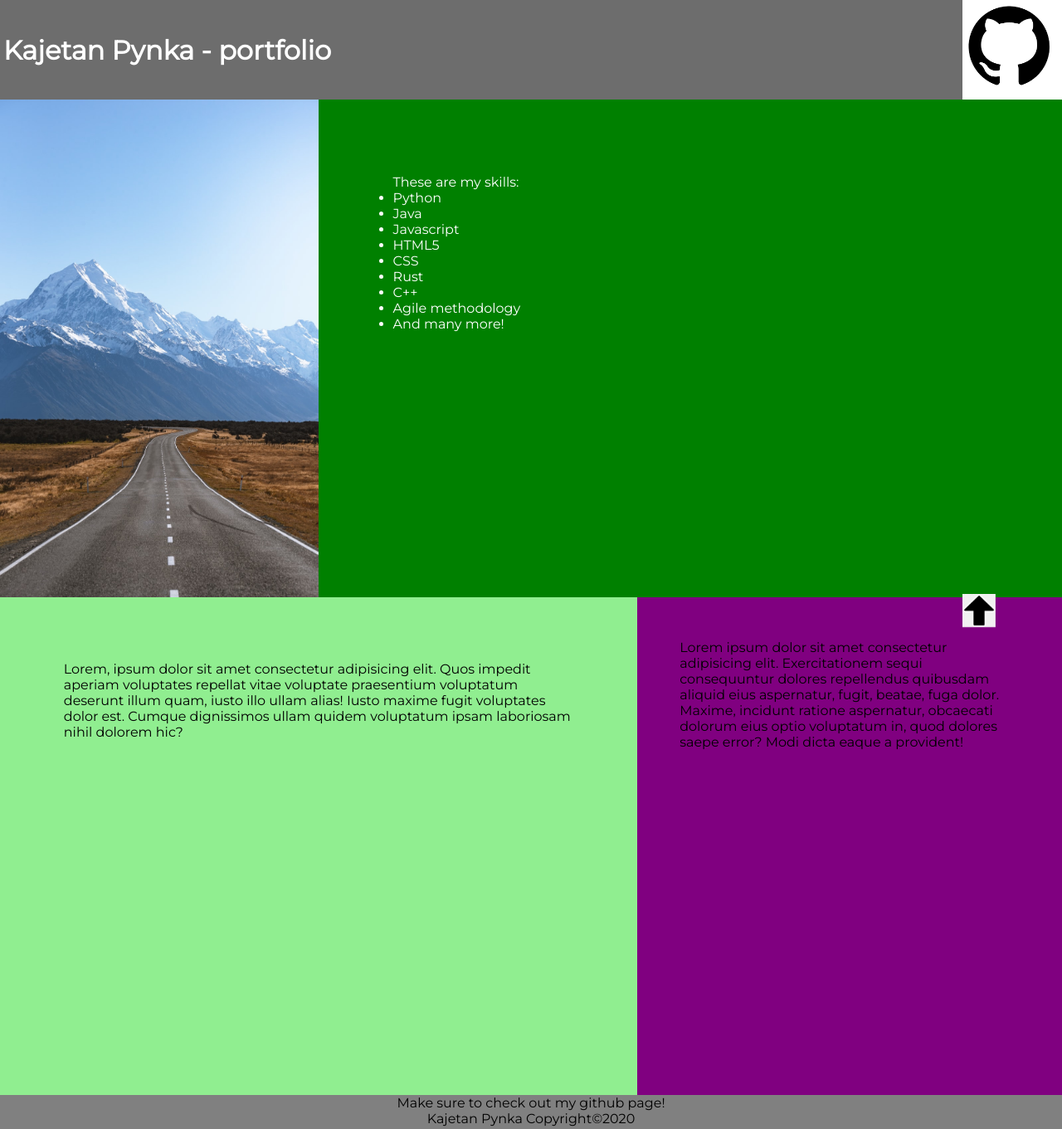
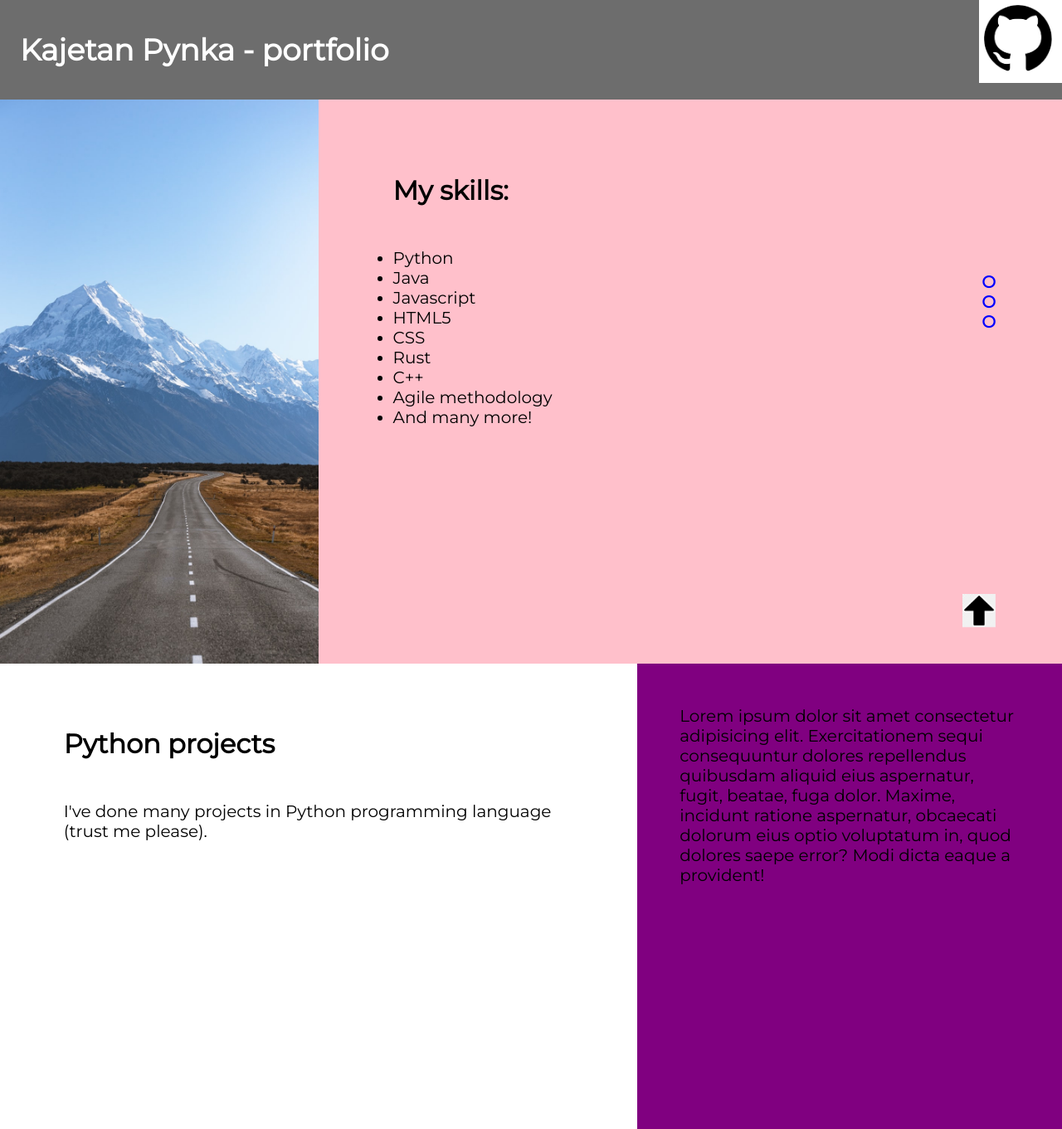
Before and after one commit to KyattPL/Portfolio, a plain HTML site: page index.html in a window 1280 px wide. Shown: the top 1361 px of the page at 83% size. Drawn offline with Linux system fonts and the light colour scheme.

Commit message:
Made side navbar and added additional rows in grid CSS styling

```diff
--- a/index.html
+++ b/index.html
@@ -8,19 +8,19 @@
     <link href="https://fonts.googleapis.com/css2?family=Montserrat&display=swap" rel="stylesheet">
 </head>
 <body>
-    <header>
+    <header id="header">
         <div class="title" id="title">
             <h1>Kajetan Pynka - portfolio</h1>
         </div>
-        <div class="link">
-            <a target="_blank" href="https://www.github.com/KyattPL"><img src="./img/github.png" alt="A github logo"></a>
+        <div>
+            <a target="_blank" href="https://www.github.com/KyattPL"><img src="./img/github.png" alt="A github logo" width="100px"></a>
         </div>
     </header>
     <main>
-        <div class="col1">
+        <div class="colStart">
         </div>
-        <div class="col2">
-            <p>These are my skills:</p>
+        <div class="colEnd">
+            <h2 class="subheading">My skills:</h2>
             <ul>
                 <li>Python</li>
                 <li>Java</li>
@@ -33,18 +33,32 @@
                 <li>And many more!</li>
             </ul>
         </div>
-        <div class="col3">
-            <p>Lorem, ipsum dolor sit amet consectetur adipisicing elit. Quos impedit aperiam voluptates repellat vitae voluptate praesentium voluptatum deserunt illum quam, iusto illo ullam alias! Iusto maxime fugit voluptates dolor est. Cumque dignissimos ullam quidem voluptatum ipsam laboriosam nihil dolorem hic?</p>
+        <div class="colML" id="pythonCol">
+            <h2 class="subheading">Python projects</h2>
+            <p>I've done many projects in Python programming language (trust me please).</p>
         </div>
-        <div class="col4">
+        <div class="colMR">
             <p>Lorem ipsum dolor sit amet consectetur adipisicing elit. Exercitationem sequi consequuntur dolores repellendus quibusdam aliquid eius aspernatur, fugit, beatae, fuga dolor. Maxime, incidunt ratione aspernatur, obcaecati dolorum eius optio voluptatum in, quod dolores saepe error? Modi dicta eaque a provident!</p>
         </div>
+        <div class="colStart" id="rustCol">
+
+        </div>
+        <div class="colEnd">
+            <p>Lorem ipsum dolor sit amet consectetur adipisicing elit. Totam, ratione?</p>
+        </div>
     </main>
+    <div class="floating-navbar">
+        <ul>
+            <li><a href="#header">O</a></li>
+            <li><a href="#pythonCol">O</a></li>
+            <li><a href="#rustCol">O</a></li>
+        </ul>
+    </div>
     <div class="floating-button">
         <a href="#title"><img src="./img/up.png" alt="back up"></a>
     </div>
     <footer>
-        <p>Make sure to check out my github page!</p>
+        <p>Make sure to check out my <a target="_blank" href="https://www.github.com/KyattPL">github</a> page!</p>
         <p>Kajetan Pynka Copyright&copy;2020</p>
     </footer>
 </body>
--- a/styles.css
+++ b/styles.css
@@ -8,6 +8,24 @@ body {
     font-family: 'Montserrat', sans-serif;
 }
 
+h1 {
+    font-size: 36px;
+}
+
+li {
+    font-size: 20px;
+}
+
+p {
+    font-size: 20px;
+}
+
+a {
+    text-decoration: none;
+    color: blue;
+    font-weight: bold;
+}
+
 header {
     background: rgb(109, 109, 109);
     color: white;
@@ -16,32 +34,33 @@ header {
 }
 
 .title {
+    padding-left: 10px;
     margin: auto;
     width: 90vw;
-}
-
-.link {
-    width: 15vh;
-}
-
-.link img {
-    height: 15vh;
 }
 
 footer {
     background: grey;
     color: black;
-    height: 10vh;
+    height: 15vh;
     text-align: center;
+    width: 100vw;
+    max-width: 100%;
+    padding-top: 4vh;
 }
 
 main {
     display: grid;
     grid-template-columns: repeat(10, 1fr);
-    grid-auto-rows: 75vh;
+    grid-auto-rows: 85vh 100vh 85vh;
 }
 
-.col1 {
+.subheading {
+    font-size: 32px;
+    margin-bottom: 50px;
+}
+
+.colStart {
     grid-column-start: 1;
     grid-column-end: 4;
     color: white;
@@ -50,23 +69,23 @@ main {
     background-repeat: no-repeat;
 }
 
-.col2 {
+.colEnd {
     grid-column-start: 4;
     grid-column-end: 11;
     padding: 10%;
-    background: green;
-    color: white;
+    background: pink;
+    color: black;
 }
 
-.col3 {
+.colML {
     grid-column-start: 1;
     grid-column-end: 7;
     padding: 10%;
-    background: lightgreen;
+    background: white;
     color: black;
 }
 
-.col4 {
+.colMR {
     grid-column-start: 7;
     grid-column-end: 11;
     background: purple;
@@ -83,3 +102,17 @@ main {
     width: 5vh;
     height: 5vh;
 }
+
+.floating-navbar {
+    position: fixed;
+    bottom: 50vh;
+    right: 10vh;
+}
+
+.floating-navbar ul {
+    list-style: none;
+}
+
+.floating-navbar li:hover {
+    background: black;
+}
```
